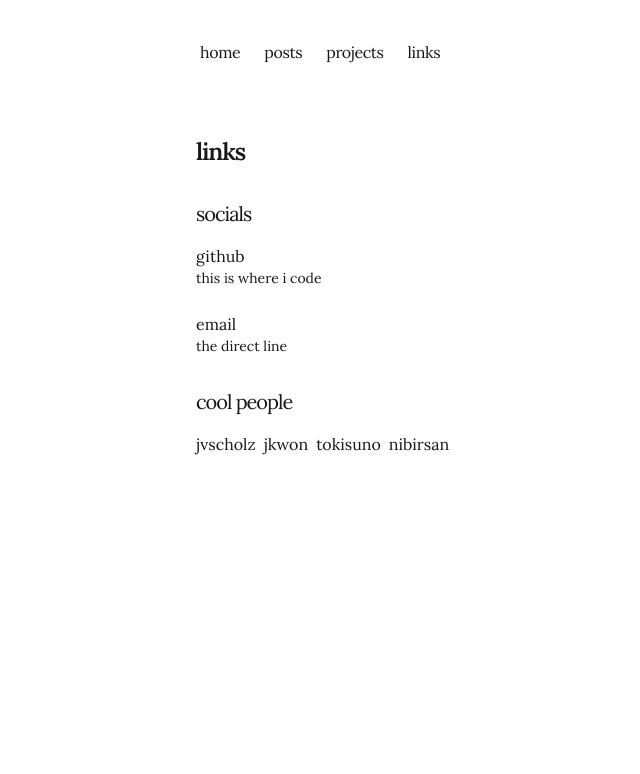
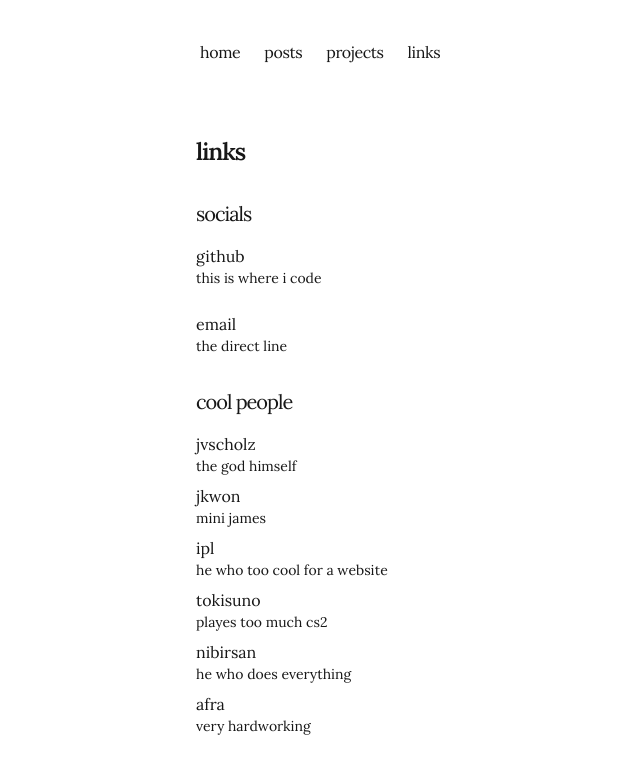
Before and after one commit to shadowash8/portfolio, a Next.js app: page /links in a window 1280 px wide. Shown: the top 774 px of the page, without its empty margins (156-796 px from the left). Built offline with nearby package versions, Linux system fonts and the light colour scheme.

Commit message:
chore: add more cool people and description!

```diff
--- a/app/links/page.tsx
+++ b/app/links/page.tsx
@@ -14,16 +14,29 @@ const socialLinks = {
 const peopleLinks = {
     "https://jvscholz.com/": {
         name: "jvscholz",
+        description: "the god himself"
     },
     "https://jkwon.co/": {
         name: "jkwon",
+        description: "mini james"
+    },
+    "https://www.youtube.com/@i_kkoh/": {
+        name: "ipl",
+        description: "he who too cool for a website",
     },
     "https://tokisuno.rocks/": {
         name: "tokisuno",
+        description: "playes too much cs2"
     },
     "https://nibirsan.org/": {
         name: "nibirsan",
+        description: "he who does everything"
     },
+    "https://venusiam.vercel.app/": {
+        name: "afra",
+        description: "very hardworking"
+    },
+
 }
 
 export default function LinksPage() {
@@ -53,14 +66,18 @@ export default function LinksPage() {
 
             <div>
                 <h2 className="text-xl mb-4 tracking-tighter">cool people</h2>
-                <div className="flex flex-row flex-wrap gap-2">
-                    {Object.entries(peopleLinks).map(([href, { name }]) => (
-                        <CustomLink
-                            href={href}
-                            key={href}
-                        >
-                            {name}
-                        </CustomLink>
+                <div className="flex flex-col flex-wrap gap-2">
+                    {Object.entries(peopleLinks).map(([href, { name, description }]) => (
+                        <div key={href} className="flex flex-col">
+                            <CustomLink
+                                href={href}
+                            >
+                                {name}
+                            </CustomLink>
+                            <p className="dark:text-neutral-400 text-sm">
+                                {description}
+                            </p>
+                        </div>
                     ))}
                 </div>
             </div>
```
